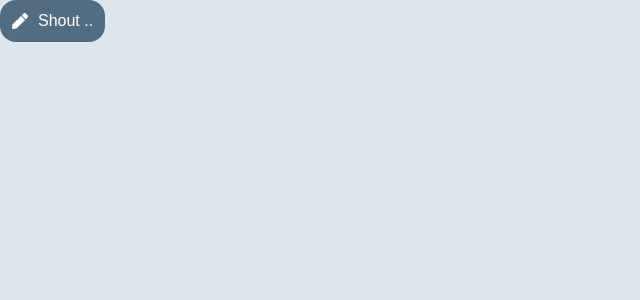
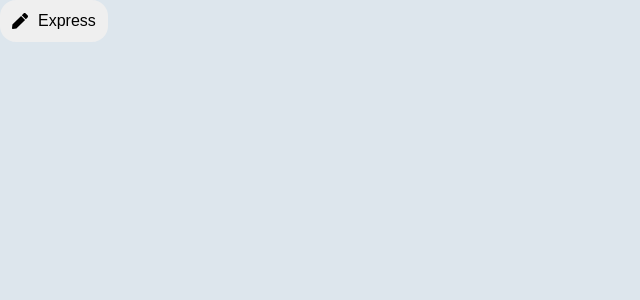
Before and after one commit to Ahmed-Mohammed-11/Grey, a Next.js app in the folder front_end/: page /components/popup in a window 1280 px wide. Shown: the top 300 px of the page, without its empty margins (0-640 px from the left). Built offline with nearby package versions, Linux system fonts and the light colour scheme.

Commit message:
SG-120 Enhance some UI and fixed styling

```diff
--- a/front_end/src/app/components/popup/page.module.css
+++ b/front_end/src/app/components/popup/page.module.css
@@ -83,6 +83,7 @@
 
 .create_button{
     display: flex;
+    position: relative;
     flex-direction: row;
     align-items: center;
     justify-content: center;
@@ -91,11 +92,41 @@
     outline: none;
     text-transform: capitalize;
     font-size: calc(2*calc(min(1vh, 1vw)));
-    background: #526D82;
-    color: #FFF;
     border: none;
     border-radius: 16px;
     box-sizing: border-box;
+}
+.create_button::before{
+    content: "";
+    width: 40px;
+    height: 40px;
+    border-radius: 50%;
+    position: absolute;
+    z-index: -1;
+    box-sizing: border-box;
+    animation: pulse 2s infinite;
+}
+
+@keyframes pulse {
+    0% {
+        transform: scale(0.9);
+        box-shadow: 0 0 0 0 rgba(204, 204, 204, 0.7);
+    }
+
+    70% {
+        transform: scale(1);
+        box-shadow: 0 0 0 1em rgba(255, 255, 255, 0.3);
+    }
+
+    90% {
+        transform: scale(1);
+        box-shadow: 0 0 0 5em rgba(255, 255, 255, 0);
+    }
+
+    100% {
+        transform: scale(0.9);
+        box-shadow: 0 0 0 0 rgba(255, 255, 255, 0);
+    }
 }
 
 .modal > .close {
--- a/front_end/src/app/components/popup/page.tsx
+++ b/front_end/src/app/components/popup/page.tsx
@@ -78,7 +78,7 @@ export default function PopupScreen() {
 
 
     return (
-        <Popup trigger={<button className={styles.create_button}><FaPen/>shout  .. </button>} modal nested>
+        <Popup trigger={<button className={styles.create_button}><FaPen/>Express</button>} modal nested>
             {close => {
                 return (
                     <section className={styles.container}>
--- a/front_end/src/app/components/posts/page.module.css
+++ b/front_end/src/app/components/posts/page.module.css
@@ -39,11 +39,12 @@
     height: 30px;
     margin: 0 7px 0 0;
     border-radius: 15px;
-    background: #8ACDD7;
+    background: rgb(211 236 255 / 56%) !important;
 }
 
 .text_shape {
     width: 100%;
     height: 30px;
     padding: 0;
+    background: rgb(211 236 255 / 56%) !important;
 }
--- a/front_end/src/app/components/posts/page.tsx
+++ b/front_end/src/app/components/posts/page.tsx
@@ -124,8 +124,8 @@ export default function Feed(props: any) {
             {!lastPage && (
                 <div className={styles.post_skeleton} ref={ref}>
                     <div className={styles.container}>
-                        <Skeleton variant="circular" className={styles.chip_shape}/>
-                        <Skeleton variant="circular" className={styles.chip_shape}/>
+                        <Skeleton className={styles.chip_shape}/>
+                        <Skeleton className={styles.chip_shape}/>
                     </div>
                     <Skeleton className={styles.text_shape}/>
                     <Skeleton className={styles.text_shape}/>
--- a/front_end/src/app/components/sidebar/page.module.css
+++ b/front_end/src/app/components/sidebar/page.module.css
@@ -9,6 +9,7 @@
 
 .container_buttons {
     display: flex;
+    gap: 10px;
     margin-top: 10%;
     flex-direction: column;
 }
@@ -70,18 +71,18 @@
     color: #526D82;
     border-radius: 16px;
     box-sizing: border-box;
+    transition: all .3s ease-in-out !important;
 }
 
-.button:hover{
-    /*background: #DDE6ED;*/
-    /*color: #526D82;*/
+.button:hover:not(.active) {
+    transform: translateX(10px);
 }
 
 
 .active {
     position: relative;
-    /*background: #526D82;*/
-    /*color: #FFF;*/
+    background: #526D82 !important;
+    color: #FFF !important;
     border-radius: 16px;
     font-weight: bold;
 }
@@ -98,7 +99,7 @@
     height: 100%;
     top: -8px;
     left: -9px;
-    border-radius: 16px;
+    border-radius: inherit;
     border: 2px solid #333;
     box-sizing: border-box;
 }
```
